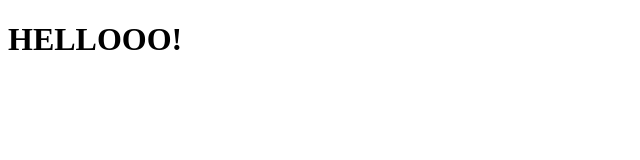
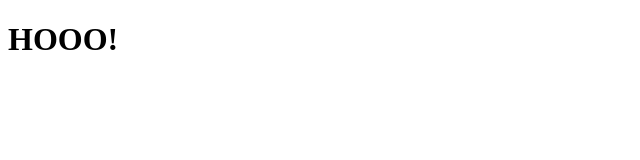
Before and after one commit to ArthurR2D2/KrakenReportAngular, a plain HTML site: page index.html in a window 1280 px wide. Shown: the whole page, without its empty margins (0-640 px from the left). Drawn offline with Linux system fonts and the light colour scheme.

Commit message:
first commit

```diff
--- a/index.html
+++ b/index.html
@@ -6,6 +6,6 @@
     <title>Document</title>
 </head>
 <body>
-    <h1>HELLOOO!</h1>
+    <h1>HOOO!</h1>
 </body>
 </html>
```
